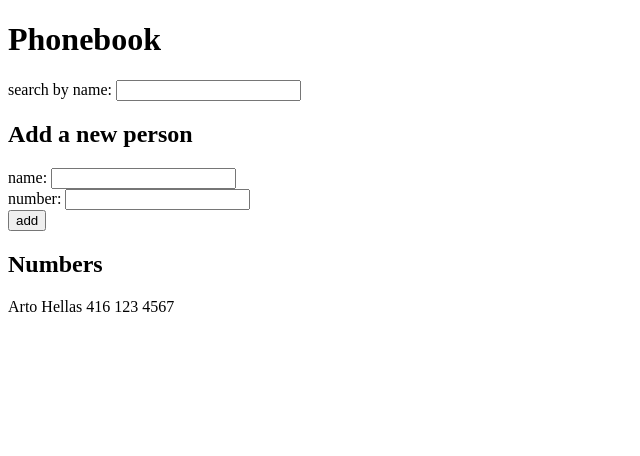
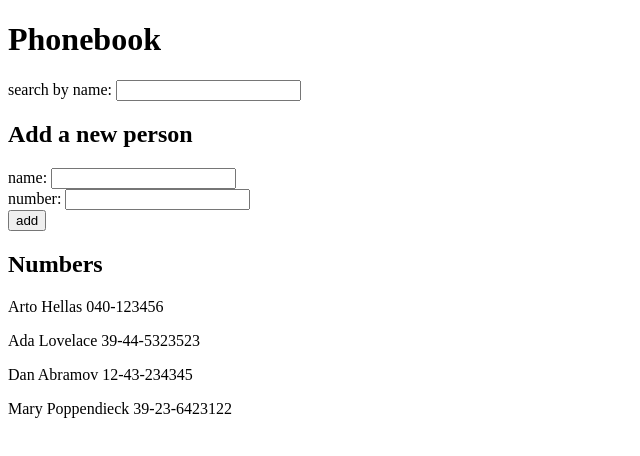
Before and after one commit to joerhew/fullstackopen, a React (Create React App) app in the folder part2/phonebook/: page / in a window 1280 px wide. Shown: the top 456 px of the page, without its empty margins (0-640 px from the left). Built offline with nearby package versions, Linux system fonts and the light colour scheme; data requests are answered from the project's data file.

Commit message:
finished ex2.11; set up json-server and used useEffect to fetch data

```diff
--- /dev/null
+++ b/part2/phonebook/db.json
@@ -0,0 +1,24 @@
+{
+  "persons":[
+    {
+      "name": "Arto Hellas",
+      "number": "040-123456",
+      "id": 1
+    },
+    {
+      "name": "Ada Lovelace",
+      "number": "39-44-5323523",
+      "id": 2
+    },
+    {
+      "name": "Dan Abramov",
+      "number": "12-43-234345",
+      "id": 3
+    },
+    {
+      "name": "Mary Poppendieck",
+      "number": "39-23-6423122",
+      "id": 4
+    }
+  ]
+}
--- a/part2/phonebook/src/App.js
+++ b/part2/phonebook/src/App.js
@@ -1,22 +1,31 @@
-import { useState } from 'react';
+import { useState, useEffect } from 'react';
+import axios from 'axios';
+
 import Search from './components/Search';
 import AddNewPersonForm from './components/AddNewPersonForm';
 import Persons from './components/Persons';
 
 const App = () => {
-  const [persons, setPersons] = useState([
-    { name: 'Arto Hellas', phone: '416 123 4567' }
-  ]);
+  const [persons, setPersons] = useState([]);
   const [newName, setNewName] = useState('');
   const [newPhone, setNewPhone] = useState('');
   const [searchName, setSearchName] = useState('');
+
+  useEffect(() => {
+    axios
+      .get('http://localhost:3001/persons')
+      .then(response => {
+        console.log(response.data);
+        setPersons(response.data);
+      })
+  }, [])
 
   const addPerson = (event) => {
     event.preventDefault();
     if (persons.some(person => person.name === newName)) { //If the person's name is already in the phonebook
       alert(`${newName} is already added to phonebook`); //Alert
     } else {
-      setPersons(persons.concat({name: newName, phone: newPhone})); //Add new person
+      setPersons(persons.concat({name: newName, number: newPhone})); //Add new person
       setNewName(''); //Set name input to blank
       setNewPhone(''); //Set phone input to blank
       setSearchName(''); //Set search input to blank
--- a/part2/phonebook/src/components/Person.js
+++ b/part2/phonebook/src/components/Person.js
@@ -1,6 +1,6 @@
 const Person = ({ person }) => (
   <>
-    <p>{person.name} {person.phone}</p>
+    <p>{person.name} {person.number}</p>
   </>
 )
 
```
Also changed, not shown: part2/phonebook/package.json (+6 -1 lines), 1 other file (tests, documents, lock files or other folders).
